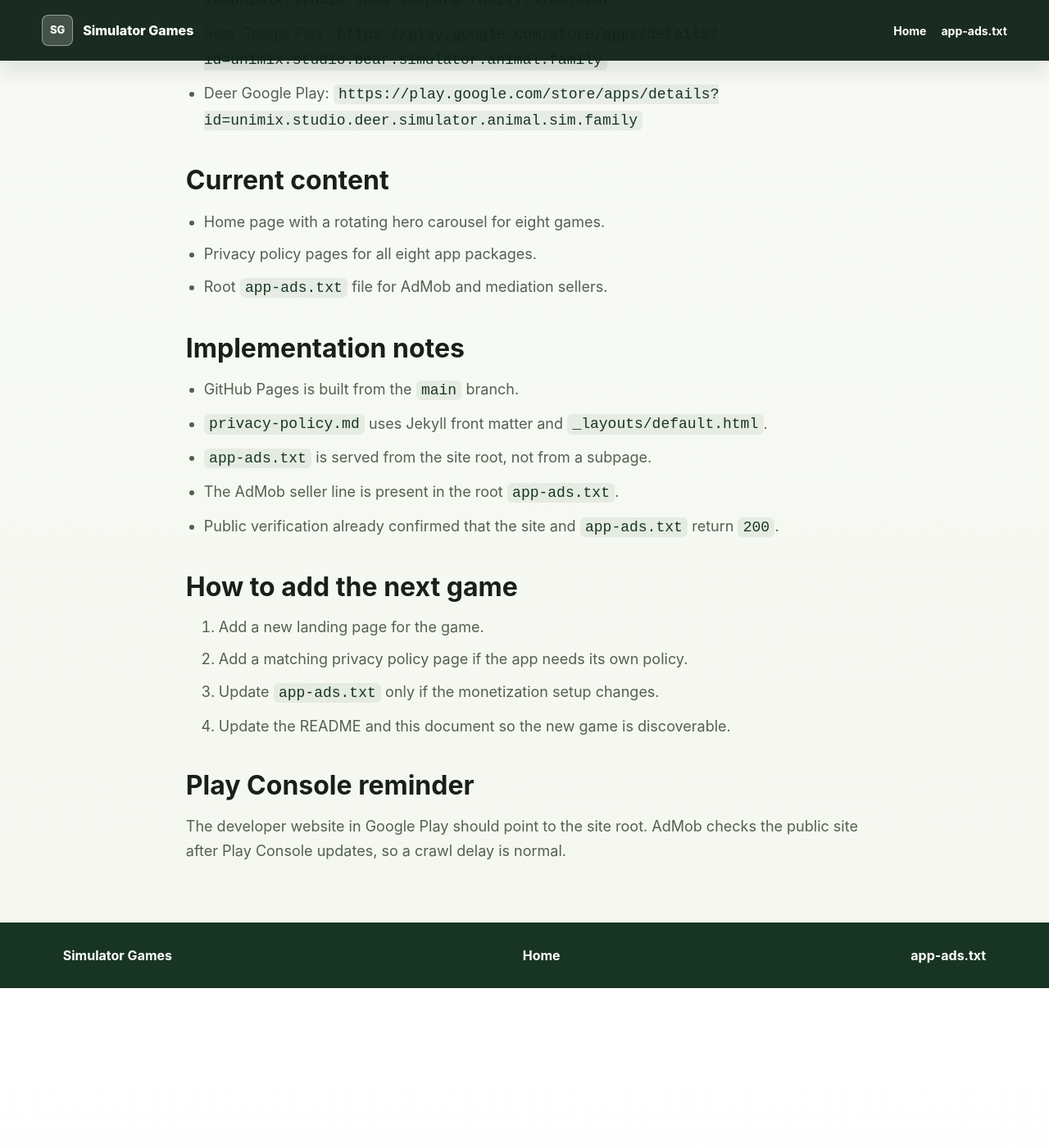
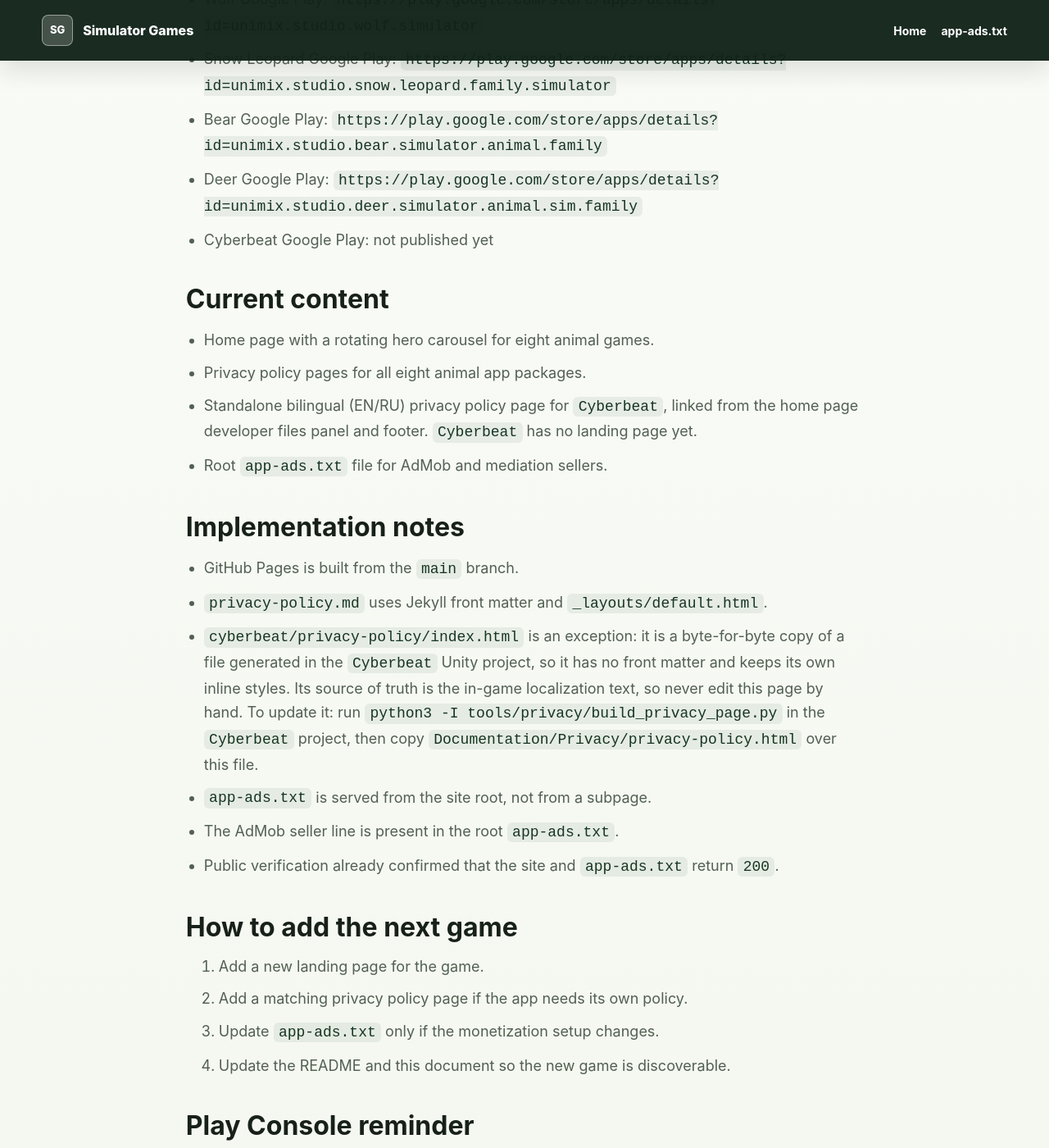
Before and after one commit to MikhaiSuvorovkz/MikhaiSuvorovkz.github.io, a Jekyll site: the page built from docs/PROJECT-OVERVIEW.md, in a window 1280 px wide and 1400 px high, scrolled down 1763 px. Shown: the whole window at 82% size. Built offline with Jekyll 4.4.1, drawn with Linux system fonts in a browser that asks for light colours; our own code applies the rules of GitHub Pages for plain Markdown files; before the commit the page ends 2968 px from its top, so only the background shows below that; some of the changed text lies outside the part shown.

Commit message:
feat: publish Cyberbeat privacy policy
Add the bilingual (EN/RU) privacy policy page for Cyberbeat
(com.skillapp.cyberbeat) at /cyberbeat/privacy-policy/ as a byte-for-byte
copy of the file generated in the Cyberbeat Unity project, so the page and
the in-game text stay identical.

Link it from the home page developer files panel and footer, and record the
new URL, the package name and the regeneration workflow in AGENTS.md,
README.md and docs/PROJECT-OVERVIEW.md.

Co-Authored-By: Claude Opus 5 <noreply@anthropic.com>

```diff
--- a/docs/PROJECT-OVERVIEW.md
+++ b/docs/PROJECT-OVERVIEW.md
@@ -11,8 +11,9 @@ Static GitHub Pages site for `Wild Horse Simulator Family 3D`
 (`unimix.studio.panther.family.simulator`), `Wolf Family Simulator`
 (`unimix.studio.wolf.simulator`), and `Snow Leopard Family Simulator`
 (`unimix.studio.snow.leopard.family.simulator`), `Bear Simulator Family 3D`
-(`unimix.studio.bear.simulator.animal.family`), and `Deer Simulator: Animal Family`
-(`unimix.studio.deer.simulator.animal.sim.family`).
+(`unimix.studio.bear.simulator.animal.family`), `Deer Simulator: Animal Family`
+(`unimix.studio.deer.simulator.animal.sim.family`), and `Cyberbeat`
+(`com.skillapp.cyberbeat`).
 
 ## Live URLs
 
@@ -25,6 +26,7 @@ Static GitHub Pages site for `Wild Horse Simulator Family 3D`
 - Snow Leopard Privacy Policy: `https://mikhaisuvorovkz.github.io/snow-leopard-family-simulator/privacy-policy/`
 - Bear Privacy Policy: `https://mikhaisuvorovkz.github.io/bear-simulator-family-3d/privacy-policy/`
 - Deer Privacy Policy: `https://mikhaisuvorovkz.github.io/deer-simulator-animal-family/privacy-policy/`
+- Cyberbeat Privacy Policy: `https://mikhaisuvorovkz.github.io/cyberbeat/privacy-policy/`
 - app-ads.txt: `https://mikhaisuvorovkz.github.io/app-ads.txt`
 - Wild Horse Google Play: `https://play.google.com/store/apps/details?id=magic.horse.simulator.free.sim.games.kids`
 - Winter Tiger Google Play: `https://play.google.com/store/apps/details?id=unimix.studio.winter.tiger.family.simulator`
@@ -34,17 +36,25 @@ Static GitHub Pages site for `Wild Horse Simulator Family 3D`
 - Snow Leopard Google Play: `https://play.google.com/store/apps/details?id=unimix.studio.snow.leopard.family.simulator`
 - Bear Google Play: `https://play.google.com/store/apps/details?id=unimix.studio.bear.simulator.animal.family`
 - Deer Google Play: `https://play.google.com/store/apps/details?id=unimix.studio.deer.simulator.animal.sim.family`
+- Cyberbeat Google Play: not published yet
 
 ## Current content
 
-- Home page with a rotating hero carousel for eight games.
-- Privacy policy pages for all eight app packages.
+- Home page with a rotating hero carousel for eight animal games.
+- Privacy policy pages for all eight animal app packages.
+- Standalone bilingual (EN/RU) privacy policy page for `Cyberbeat`, linked from the home page
+  developer files panel and footer. `Cyberbeat` has no landing page yet.
 - Root `app-ads.txt` file for AdMob and mediation sellers.
 
 ## Implementation notes
 
 - GitHub Pages is built from the `main` branch.
 - `privacy-policy.md` uses Jekyll front matter and `_layouts/default.html`.
+- `cyberbeat/privacy-policy/index.html` is an exception: it is a byte-for-byte copy of a file
+  generated in the `Cyberbeat` Unity project, so it has no front matter and keeps its own
+  inline styles. Its source of truth is the in-game localization text, so never edit this page
+  by hand. To update it: run `python3 -I tools/privacy/build_privacy_page.py` in the
+  `Cyberbeat` project, then copy `Documentation/Privacy/privacy-policy.html` over this file.
 - `app-ads.txt` is served from the site root, not from a subpage.
 - The AdMob seller line is present in the root `app-ads.txt`.
 - Public verification already confirmed that the site and `app-ads.txt` return `200`.
--- a/index.html
+++ b/index.html
@@ -190,6 +190,10 @@
             <span>Deer data practices</span>
             <strong>Deer Policy</strong>
           </a>
+          <a href="/cyberbeat/privacy-policy/">
+            <span>Cyberbeat data practices</span>
+            <strong>Cyberbeat Policy</strong>
+          </a>
         </div>
       </section>
     </main>
@@ -204,6 +208,7 @@
       <a href="/snow-leopard-family-simulator/privacy-policy/">Snow Leopard Privacy</a>
       <a href="/bear-simulator-family-3d/privacy-policy/">Bear Privacy</a>
       <a href="/deer-simulator-animal-family/privacy-policy/">Deer Privacy</a>
+      <a href="/cyberbeat/privacy-policy/">Cyberbeat Privacy</a>
       <a href="/app-ads.txt">app-ads.txt</a>
     </footer>
 
```
Also changed, not shown: other parts of docs/PROJECT-OVERVIEW.md (+1 -1 lines), AGENTS.md (+6 -0 lines), cyberbeat/privacy-policy/index.html (added, +61 -0 lines), README.md.
